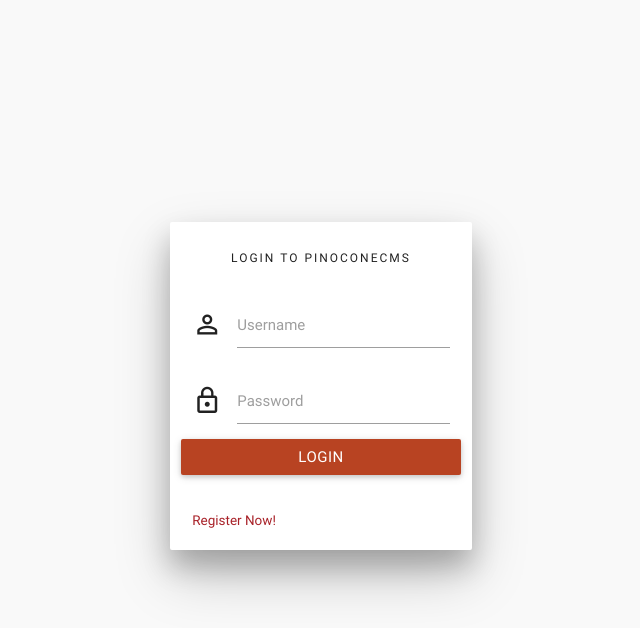
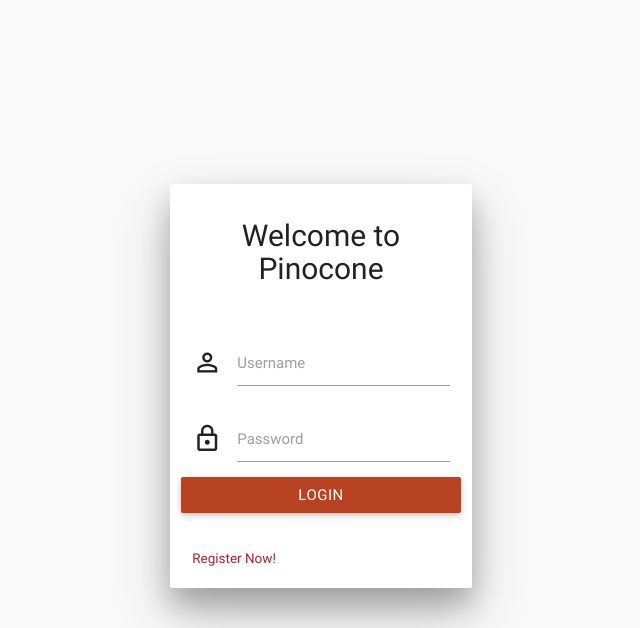
Before and after one commit to Tutankhamun95/PinoconeCMS, a PHP site: page /final/login.php in a window 1280 px wide. Shown: the top 628 px of the page, without its empty margins (319-959 px from the left). Run offline with PHP 8.4, Linux system fonts and the light colour scheme.

Commit message:
Enhance login.php UI

```diff
--- a/final/login.php
+++ b/final/login.php
@@ -55,7 +55,7 @@ else{
       <form method="post" action="routers/router.php" class="login-form" id="form">
         <div class="row">
           <div class="input-field col s12 center">
-            <p class="center login-form-text">Login to PinoconeCMS</p>
+            <h1 class="center">Welcome to Pinocone</h1>
           </div>
         </div>
         <div class="row margin">
```
